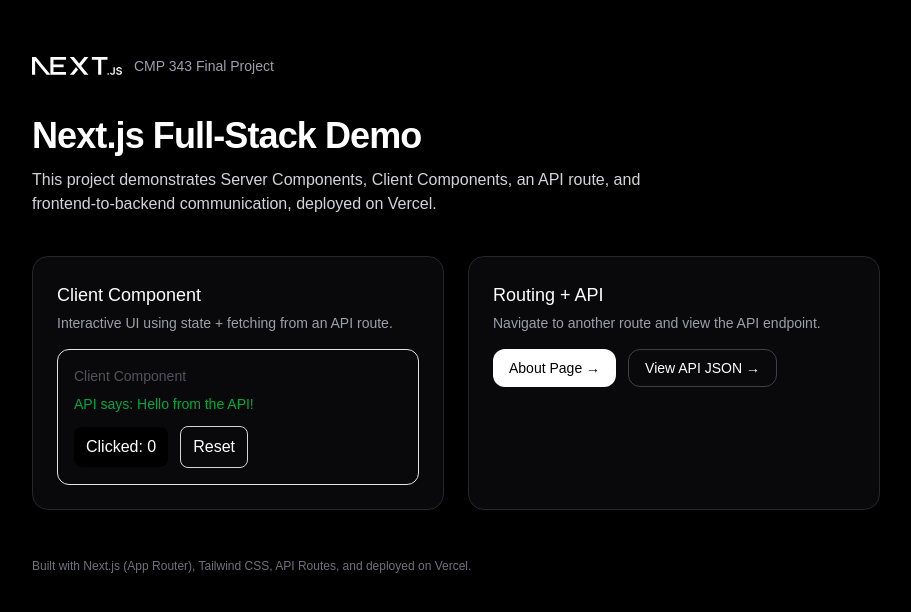
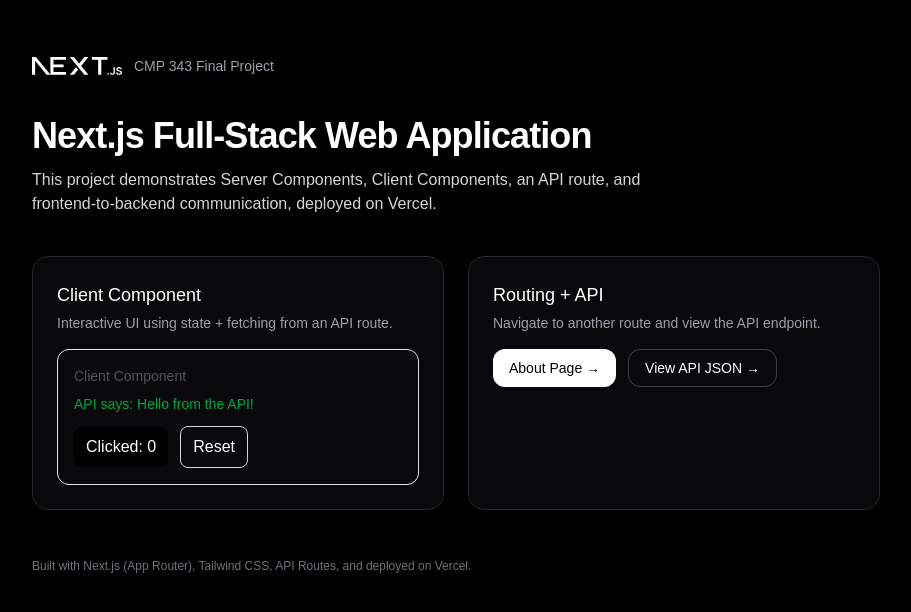
Before and after one commit to dee-ekong704/cmp343-final, a Next.js app: page / in a window 1280 px wide. Shown: the top 612 px of the page, without its empty margins (184-1095 px from the left). Built offline with nearby package versions, Linux system fonts and the light colour scheme.

Commit message:
Minor homepage text update

```diff
--- a/app/page.tsx
+++ b/app/page.tsx
@@ -20,7 +20,8 @@
 
         {/* Title + description */}
         <h1 className="mt-10 text-4xl font-semibold tracking-tight">
-          Next.js Full-Stack Demo
+        Next.js Full-Stack Web Application
+
         </h1>
         <p className="mt-3 max-w-2xl text-zinc-300">
           This project demonstrates Server Components, Client Components, an API
```
